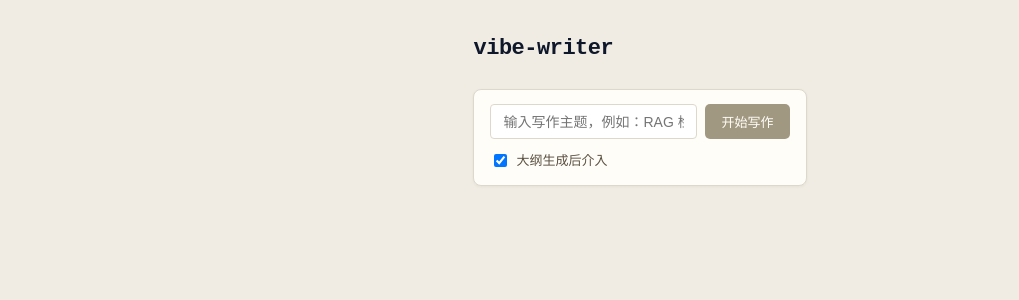
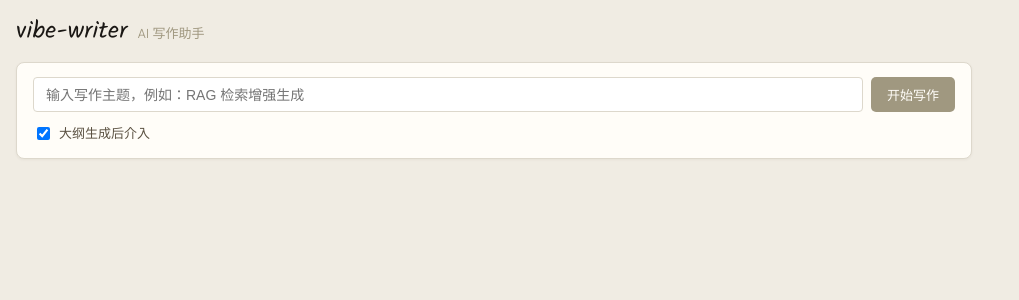
Before and after one commit to 404ll/vibe-writer, a React (Vite) app in the folder frontend/: page / in a window 1280 px wide. Shown: the top 300 px of the page, without its empty margins (0-1019 px from the left). Built offline with nearby package versions, Linux system fonts and the light colour scheme.

Commit message:
feat: two-column flex layout in App.tsx

```diff
--- a/frontend/src/App.tsx
+++ b/frontend/src/App.tsx
@@ -117,11 +117,29 @@ export default function App() {
   }
 
   return (
-    <div style={{ maxWidth: '760px', margin: '0 auto', padding: '32px 16px', fontFamily: 'var(--sans)' }}>
-      <h1 style={{ fontFamily: 'var(--mono)', fontSize: '22px', fontWeight: 700, color: '#0f172a', marginBottom: '24px', letterSpacing: '-0.5px' }}>
+    <div style={{
+      display: 'flex',
+      flexDirection: 'column',
+      flex: 1,
+      padding: '14px 16px',
+      gap: '12px',
+      minHeight: 0,
+    }}>
+      {/* Header */}
+      <div style={{ display: 'flex', alignItems: 'baseline', gap: '10px', flexShrink: 0 }}>
+        <h1 style={{ fontFamily: 'var(--hand)', fontWeight: 400, fontSize: '24px', color: 'var(--text-h)', letterSpacing: '0.3px' }}>
           vibe-writer
         </h1>
+        <span style={{ fontSize: '13px', color: 'var(--text-muted)', fontWeight: 300 }}>
+          AI 写作助手
+        </span>
+      </div>
 
+      {/* Body: left + right */}
+      <div style={{ display: 'flex', gap: '12px', alignItems: 'stretch', flex: 1, minHeight: 0 }}>
+
+        {/* Left column */}
+        <div style={{ flex: 1, display: 'flex', flexDirection: 'column', gap: '10px', minWidth: 0 }}>
           <InputPanel
             onSubmit={handleSubmit}
             disabled={!!job && job.stage !== 'done' && job.stage !== 'error'}
@@ -139,25 +157,53 @@ export default function App() {
             <ReviewPanel outline={job.outline} onConfirm={handleConfirm} />
           )}
 
-      <ActivityPanel entries={activityLog} />
-
           {job?.stage === 'done' && (
             <div
               role="status"
-          style={{ padding: '12px 16px', background: '#f0fdf4', border: '1px solid #bbf7d0', borderRadius: '6px', fontSize: '14px', color: '#15803d' }}
+              style={{
+                padding: '10px 14px',
+                background: '#f0f7eb',
+                border: '1px solid #c8ddb8',
+                borderRadius: '7px',
+                fontSize: '13px',
+                color: '#4a6a38',
+                display: 'flex',
+                alignItems: 'center',
+                gap: '8px',
+                flexShrink: 0,
+              }}
             >
-          ✓ 文章已生成并保存到 <code style={{ background: '#dcfce7', padding: '1px 5px', borderRadius: '3px' }}>output/</code> 目录
+              <span>✓</span>
+              <span>文章已生成并保存到 <code>output/</code> 目录</span>
             </div>
           )}
 
           {job?.error && (
             <div
               role="alert"
-          style={{ padding: '12px 16px', background: '#fef2f2', border: '1px solid #fecaca', borderRadius: '6px', fontSize: '14px', color: '#dc2626' }}
+              style={{
+                padding: '10px 14px',
+                background: '#fdf0f0',
+                border: '1px solid #e8c0c0',
+                borderRadius: '7px',
+                fontSize: '13px',
+                color: 'var(--danger)',
+                flexShrink: 0,
+              }}
             >
               错误：{job.error}
             </div>
           )}
+
+          {/* HistoryPanel placeholder — will be added in Task 5 */}
+        </div>
+
+        {/* Right column: activity log */}
+        <div style={{ width: '280px', flexShrink: 0, display: 'flex', flexDirection: 'column' }}>
+          <ActivityPanel entries={activityLog} />
+        </div>
+
+      </div>
     </div>
   )
 }
```
Lines whose indentation alone changed are shown as unchanged.
